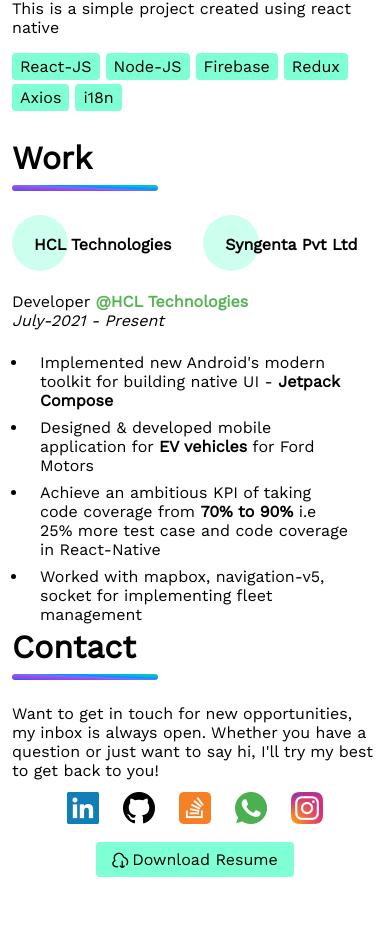
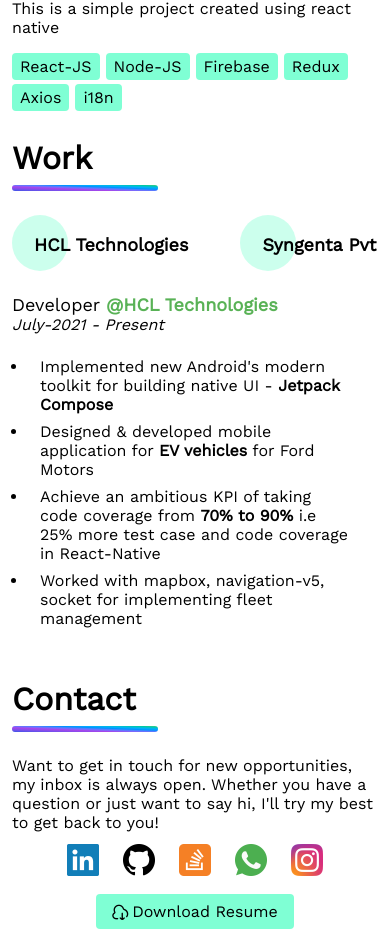
Before and after one commit to Akshay-Katariya/portfolio, a React (Create React App) app: page / in a window 390 px wide. Shown: the part 3756-4692 px from the top of the page. Built offline with nearby package versions, Linux system fonts and the light colour scheme.

Commit message:
mobile styling fix

```diff
--- a/src/components/body/work/work-achievement.css
+++ b/src/components/body/work/work-achievement.css
@@ -3,6 +3,7 @@
 	flex-direction: column;
 }
 .work-company-info {
+	font-size: 18px;
 	margin-top: 19px;
 }
 .work-company-name {
@@ -18,3 +19,9 @@
 	padding: 0px 12px;
 	color: black;
 }
+
+@media only screen and (max-width: 720px) {
+	.work-company-info {
+		margin-top: 0px;
+	}
+}
--- a/src/components/body/work/work.css
+++ b/src/components/body/work/work.css
@@ -1,8 +1,10 @@
+.work {
+	margin-bottom: 48px;
+}
 .work-section-label {
 	font-size: 32px;
 	font-weight: 700;
 }
-
 a {
 	text-decoration: none;
 	color: inherit;
@@ -11,7 +13,6 @@
 	position: relative;
 	padding: 19px 22px;
 	transition: all 0.2s ease;
-	margin-bottom: 20px;
 }
 .work-cta:before {
 	content: '';
@@ -27,7 +28,7 @@
 }
 .work-cta span {
 	position: relative;
-	font-size: 16px;
+	font-size: 18px;
 	font-weight: 600;
 	vertical-align: middle;
 }
@@ -44,11 +45,12 @@
 .work-company-button {
 	display: flex;
 	width: max-content;
+	margin-bottom: 20px;
+	margin-right: 20px;
 }
-.right {
-	padding-left: 20px;
+.work-company-button:last-child {
+	margin-bottom: 0px;
 }
-
 @media only screen and (max-width: 720px) {
 	.work-container {
 		flex-direction: column;
@@ -56,10 +58,10 @@
 	.work-company-container {
 		display: flex;
 		overflow-x: auto;
+		scrollbar-width: 0;
 	}
 	::-webkit-scrollbar {
-		width: 0; /* Remove scrollbar space */
-		background: transparent; /* Optional: just make scrollbar invisible */
+		display: none;
 	}
 	.work-cta {
 		width: max-content;
```
